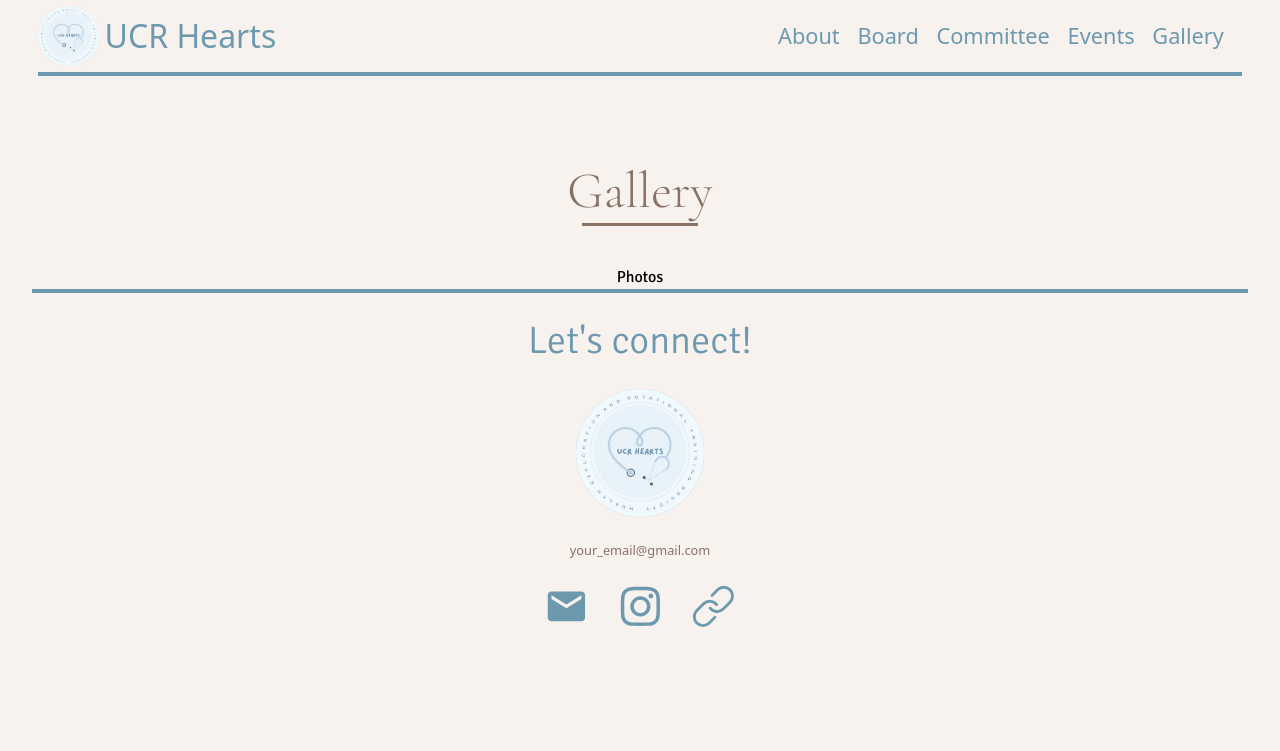
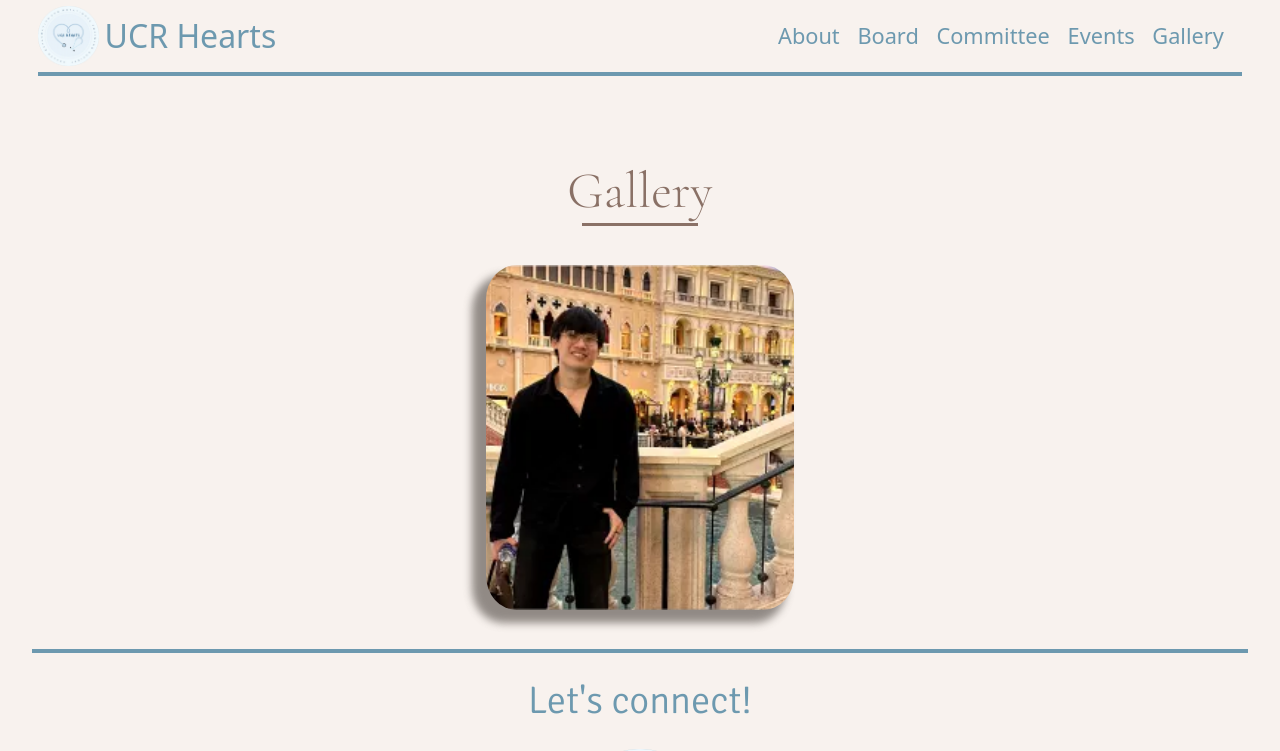
Before and after one commit to acm-ucr/ucr-hearts-website, a Next.js app: page /gallery in a window 1280 px wide. Shown: the top 751 px of the page. Built offline with nearby package versions, Linux system fonts and the light colour scheme.

Commit message:
implimented Photo.txt

```diff
--- a/src/components/gallery/Photo.tsx
+++ b/src/components/gallery/Photo.tsx
@@ -1,8 +1,34 @@
-const Photo = () => {
+import Link from "next/link";
+import Image from "next/image";
+
+const Photo: React.FC<{ text: string; link: string; image: string }> = ({
+  text,
+  link,
+  image,
+}) => {
   return (
-    <div className="">
-      <p>Photo</p>
-    </div>
+    <Link href={link} target="_blank">
+      <div className="group relative mb-[3vw] flex items-center justify-center justify-self-center">
+        <p className="absolute z-20 text-4xl font-extralight text-hearts-blue opacity-0 duration-150 group-hover:opacity-100">
+          {text}
+        </p>
+        {/* Black text with opacity to make overall text darker */}
+        <p className="text-hearts absolute z-20 text-4xl font-extralight opacity-0 duration-150 group-hover:opacity-45">
+          {text}
+        </p>
+
+        <div className="h-[27vw] w-[24vw] opacity-100 duration-150 group-hover:opacity-30">
+          <Image
+            src={image}
+            alt="gallery photo"
+            className="absolute z-10 h-full w-full rounded-[10%] object-cover duration-150"
+            width={400}
+            height={400}
+          />
+          <div className="absolute right-[0.6vw] top-[0.8vw] aspect-[9/10] w-[24.5vw] rounded-[10%] bg-stone-500 opacity-80 blur-sm" />
+        </div>
+      </div>
+    </Link>
   );
 };
 
--- a/src/components/gallery/Photos.tsx
+++ b/src/components/gallery/Photos.tsx
@@ -1,7 +1,12 @@
+import Photo from "@/components/gallery/Photo";
 const Photos = () => {
   return (
     <div className="">
-      <p>Photos</p>
+      <Photo
+        text="Placeholder"
+        link="https://github.com/acm-ucr/ucr-hearts-website"
+        image="/boards/Jack.webp"
+      />
     </div>
   );
 };
```
